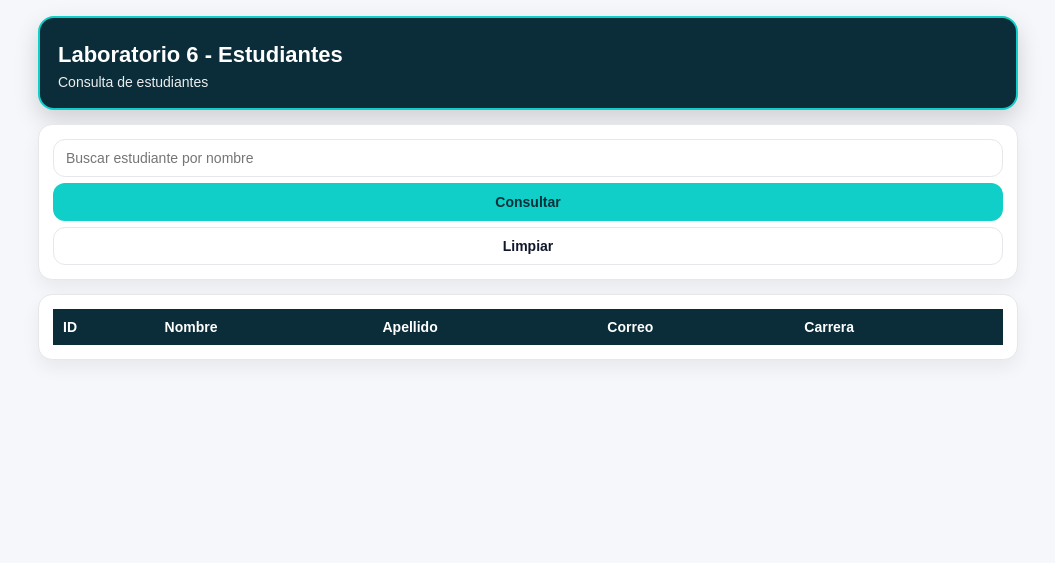
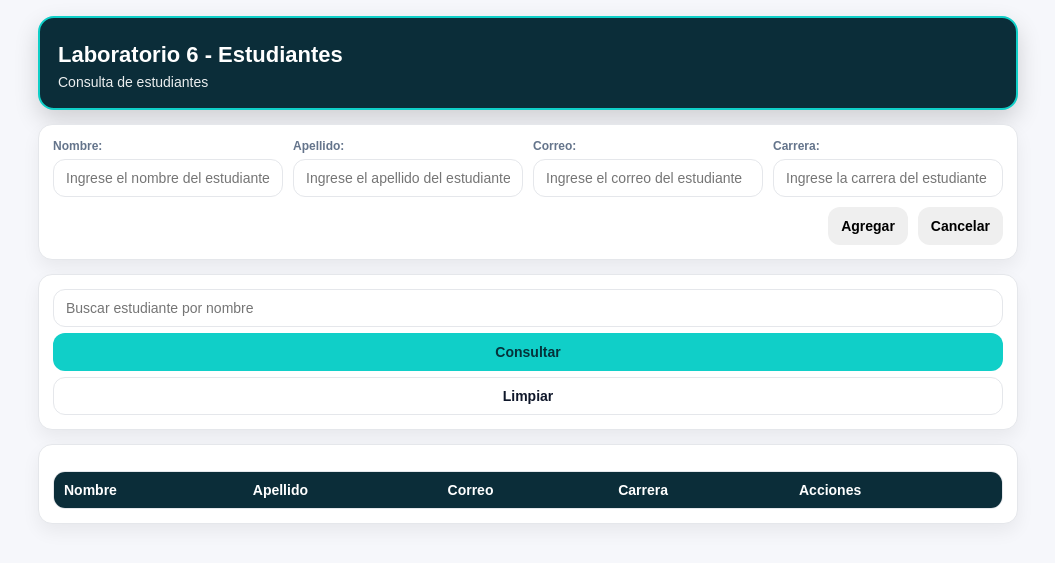
Before and after one commit to DanielVs29/II-51-Laboratorios, a PHP site: page /Lab06/index.html in a window 1280 px wide. Shown: the top 563 px of the page, without its empty margins (112-1167 px from the left). Run offline with PHP 8.4, Linux system fonts and the light colour scheme; lists and menus that the app fills with data are empty; some libraries are stand-ins or nearby versions.

Commit message:
formulario para agregar datos a la BD

```diff
--- a/Lab06/app.js
+++ b/Lab06/app.js
@@ -2,11 +2,33 @@
 // este cliente ya está configurado con la URL y la clave de acceso a nuestra instancia de Supabase
 import { supabase } from "./supabase.js";
 
-// obtenemos referencias a los elementos del DOM que vamos a usar
+//****************************************
+// Referencias a elementos del DOM
+//****************************************
+// Botones
+const btnClean = document.getElementById("btnClean");
+const btnAdd = document.getElementById("btnAdd");
+const btnCancel = document.getElementById("btnCancel");
 const btnLoad = document.getElementById("btnLoad");
+// Campo de búsqueda
+const txtSearch = document.getElementById("txtSearch");
+//Formulario
+const txtNombre = document.getElementById("txtNombre");
+const txtApellido = document.getElementById("txtApellido");
+const txtCorreo = document.getElementById("txtCorreo");
+const txtCarrera = document.getElementById("txtCarrera");
+// Tabla
 const tbody = document.getElementById("tbodyStudents");
 
+//Consultar estudiantes al cargar la página
+window.onload = () => {
+  consultarEstudiantes();
+};
+//****************************************
+//Eventos
+//****************************************
 btnLoad.addEventListener("click", async () => consultarEstudiantes());
+btnAdd.addEventListener("click", async () => guardarEstudiante());
 
 // funcion de flecha
 // const consultarEstudiantes = async () => {};
@@ -21,10 +43,21 @@ btnLoad.addEventListener("click", async () => consultarEstudiantes());
 // var z = 50;
 // var z = 60; // no error, var permite redeclarar la misma variable
 
+//****************************************
+//Funciones
+//****************************************
 const consultarEstudiantes = async () => {
   // usamos el cliente de Supabase para hacer una consulta a la tabla "estudiantes"
   // json: { "data": [], "error": null }
-  const { data, error } = await supabase.from("estudiantes").select("id,nombre,apellido,correo,carrera");
+  const search = txtSearch.value.trim() || ""; // si el valor es vacío, se asigna una cadena vacía
+  const query = supabase.from("estudiantes").select("id,nombre,apellido,correo,carrera");
+
+  // SEBASTIAN JESUS
+  if (search.length > 0) {
+    // query.ilike("nombre", `%${search}%`);
+    query.or(`nombre.ilike.%${search}%,apellido.ilike.%${search}%`);
+  }
+  const { data, error } = await query;
 
   if (error) {
     console.error(error);
@@ -32,19 +65,64 @@ const consultarEstudiantes = async () => {
     return;
   }
 
+  // Limpiando y llenando la tabla con los datos obtenidos
   tbody.innerHTML = "";
 
   // data es un arreglo de objetos, cada objeto representa un estudiante
   data.forEach((r) => {
-    const tr = document.createElement("tr");
+    const tr = document.createElement("tr"); //<tr></tr>
+    tr.setAttribute("data-id", r.id);
+    //<td>${r.id ?? ""}</td>
     tr.innerHTML = `
-        <td>${r.id ?? ""}</td>
         <td>${r.nombre ?? ""}</td>
         <td>${r.apellido ?? ""}</td>
         <td>${r.correo ?? ""}</td>
         <td>${r.carrera ?? ""}</td>
+        <td>
+          <button class="btnActualizar" data-id="${r.id}">Actualizar</button>
+          <button class="btnEliminar" data-id="${r.id}">Eliminar</button>
+        </td>
       `;
 
     tbody.appendChild(tr);
   });
 };
+
+const guardarEstudiante = async () => {
+  const estudiante = {
+    nombre: txtNombre.value.trim(),
+    apellido: txtApellido.value.trim(),
+    correo: txtCorreo.value.trim(),
+    carrera: txtCarrera.value.trim(),
+  };
+
+  if (!estudiante.nombre || !estudiante.apellido || !estudiante.correo || !estudiante.carrera) {
+    alert("Por favor, complete todos los campos");
+    return;
+  }
+
+  const { error } = await supabase.from("estudiantes").insert([estudiante]);
+
+  if (error) {
+    console.error(error);
+    alert("Error guardando estudiante");
+    return;
+  }
+
+  alert("Estudiante guardado exitosamente");
+  // Limpiar el formulario
+  txtNombre.value = "";
+  consultarEstudiantes();
+};
+
+const eliminarEstudiante = async (id) => {
+  if (!confirm("¿Está seguro de eliminar este estudiante?")) return;
+  const { error } = await supabase.from("estudiantes").delete().eq("id", id);
+
+  if (error) {
+    console.error(error);
+    alert("Error al eliminar");
+  } else {
+    consultarEstudiantes();
+  }
+};
--- a/Lab06/estilos.css
+++ b/Lab06/estilos.css
@@ -2,6 +2,7 @@
   --bg: #0B2D39;
   --accent: #10CFC8;
   --accent2: #EB6763;
+  --accent3: #5ec1dfe3;
   --card: #ffffff;
   --muted: #64748b;
   --border: #e5e7eb;
@@ -185,3 +186,30 @@ tbody tr:nth-child(even) {
   font-weight: 800;
   font-size: 12px;
 }
+
+table button {
+  padding: 3px;
+  border-radius: 8px;
+  border: 1px solid transparent;
+  cursor: pointer;
+  font-weight: 800;
+  font-size: 12px;
+  transition: transform .04s ease;
+  white-space: nowrap;
+}
+.btnEliminar {
+  background: var(--accent2);
+  color: #fff;
+}
+
+.btnActualizar {
+  background: var(--accent3);
+  color: #05323A;
+}
+
+.field.buttons{
+  flex-direction: row;
+  justify-content: flex-end;
+  align-items: flex-end;
+  gap: 10px;
+}
--- a/Lab06/index.html
+++ b/Lab06/index.html
@@ -13,39 +13,61 @@
         <div class="header-title">Laboratorio 6 - Estudiantes</div>
         <div class="header-subtitle">Consulta de estudiantes</div>
       </div>
+
+      <div class="card">
+          <div class="controls">
+            <div class="field">
+              <label for="txtNombre">Nombre:</label>
+              <input type="text" id="txtNombre" placeholder="Ingrese el nombre del estudiante" required />
+            </div>
+            <div class="field">
+              <label for="txtApellido">Apellido:</label>
+              <input type="text" id="txtApellido" placeholder="Ingrese el apellido del estudiante" required />
+            </div>
+            <div class="field">
+              <label for="txtCorreo">Correo:</label>
+              <input type="email" id="txtCorreo" placeholder="Ingrese el correo del estudiante" />
+            </div>
+            <div class="field">
+              <label for="txtCarrera">Carrera:</label>
+              <input type="text" id="txtCarrera" placeholder="Ingrese la carrera del estudiante" />
+            </div>
+            <div class="field buttons">
+              <button id="btnAdd" class="btn btn-success" type="submit">Agregar</button>
+              <button id="btnCancel" class="btn btn-success" type="button">Cancelar</button>
+            </div>
+          </div>
+      </div>
+
       <!-- controles -->
       <div class="card">
         <div class="field">
-          <input
-            type="text"
-            id="txtSearch"
-            placeholder="Buscar estudiante por nombre"
-          />
-          <button id="btnLoad" class="btn btn-primary" type="button">
-            Consultar
-          </button>
+          <input type="text" id="txtSearch" placeholder="Buscar estudiante por nombre" />
 
-          <button id="btnClear" class="btn btn-secondary" type="button">
-            Limpiar
-          </button>
+          <button id="btnLoad" class="btn btn-primary" type="button">Consultar</button>
+          <button id="btnClear" class="btn btn-secondary" type="button">Limpiar</button>
         </div>
       </div>
+
       <!-- tabla -->
       <div class="card">
+        <div class="table-wrap">
           <table id="tblEstudiantes">
             <thead>
               <tr>
-              <th>ID</th>
+                <!-- <th>ID</th> -->
                 <th>Nombre</th>
                 <th>Apellido</th>
                 <th>Correo</th>
                 <th>Carrera</th>
+                <th>Acciones</th>
               </tr>
             </thead>
             <tbody id="tbodyStudents"></tbody>
           </table>
         </div>
       </div>
+    </div>
     <script src="./app.js" type="module"></script>
   </body>
 </html>
```
Lines whose indentation alone changed are shown as unchanged.
